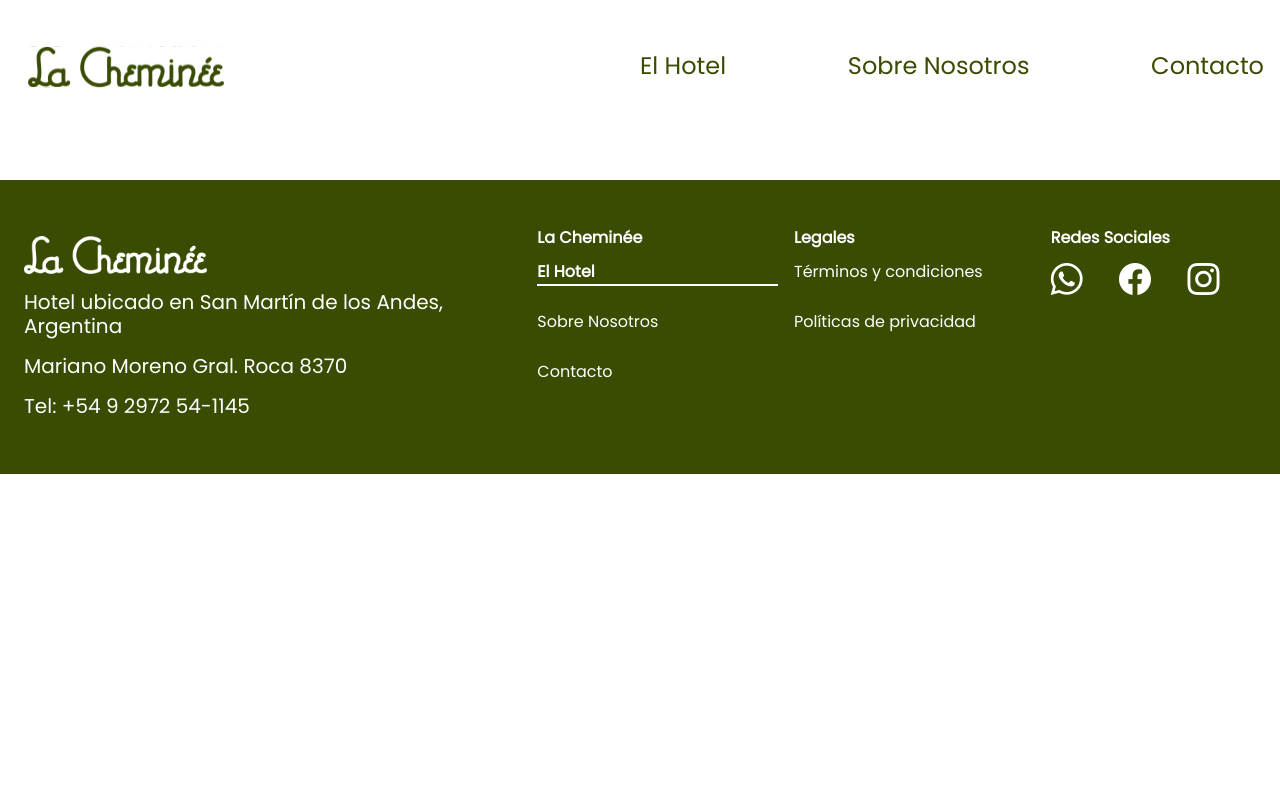
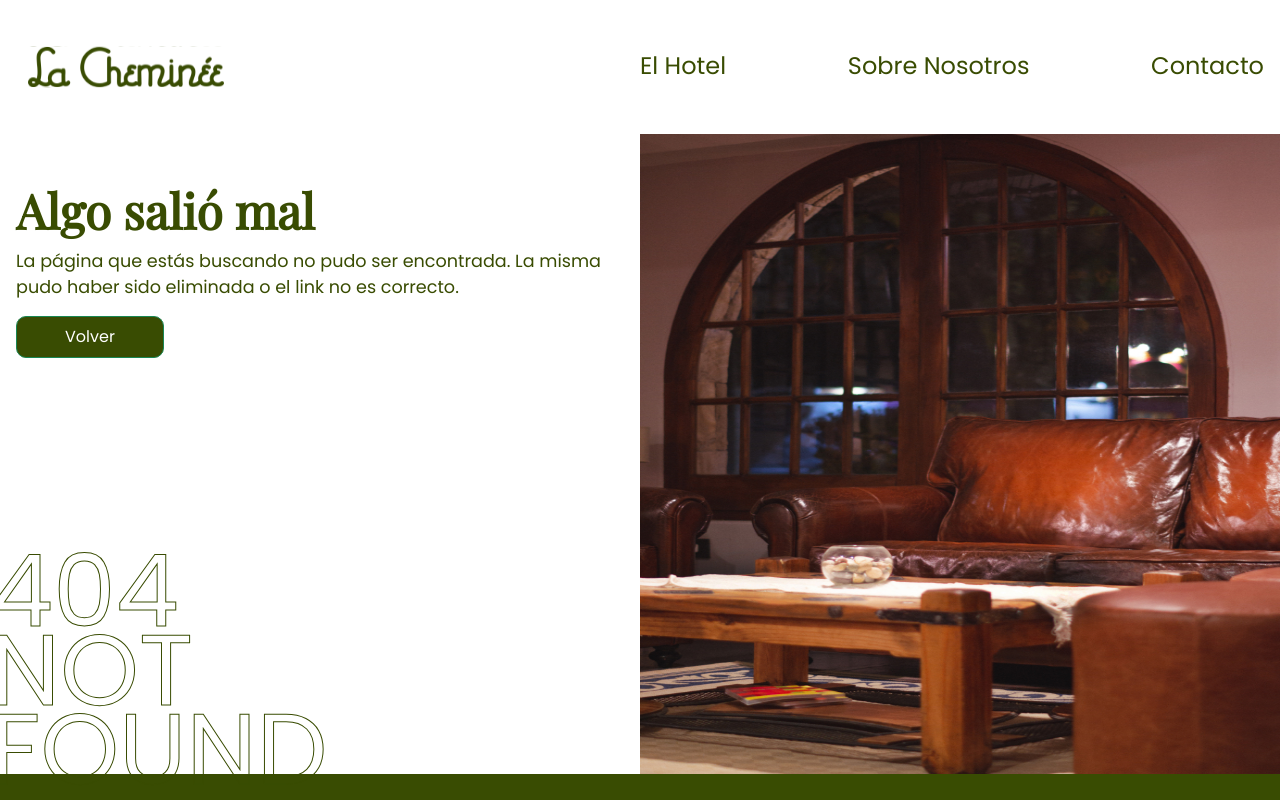
Before and after one commit to agusnarvaez/la-cheminee-react, a React (Create React App) app: page /el-hotel in a window 1280 px wide. Shown: the top 800 px of the page. Built offline with nearby package versions, Linux system fonts and the light colour scheme; no server answers.

Commit message:
Refactor App

```diff
--- a/src/App.jsx
+++ b/src/App.jsx
@@ -6,7 +6,6 @@ import Header from "./components/Header"
 
 
 const Home = lazy(()=>import("./components/Home/Home"))
-const Hotel = lazy(()=>import("./components/Hotel/Hotel"))
 const About = lazy(()=>import("./components/About/About"))
 const Contact = lazy(()=>import("./components/Contact/Contact"))
 const Terms = lazy(()=>import("./components/Terms/Terms"))
@@ -20,8 +19,6 @@ export default function App() {
         <Header />
         <Routes>
             <Route path="/" element={<Home />} />
-            <Route path="/inicio" element={<Home />} />
-            <Route path="/el-hotel" element={<Hotel />} />
             <Route path="/sobre-nosotros" element={<About />} />
             <Route path="/contacto" element={<Contact />} />
             <Route path="/terminos-y-condiciones" element={<Terms />} />
--- a/src/components/Hotel/Hotel.jsx
+++ /dev/null
@@ -1,10 +0,0 @@
-
-export default function Hotel() {
-  return (
-    <main className="container-fluid p-0">
-
-      <h2>Hotel</h2>
-
-    </main>
-  )
-}
```
